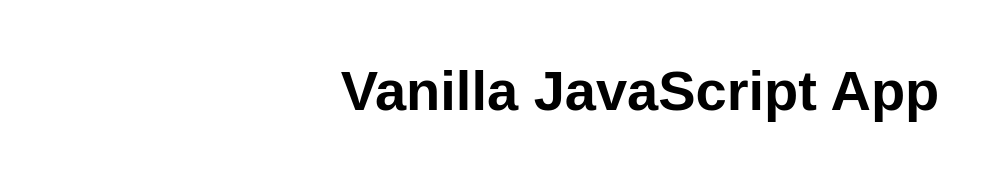
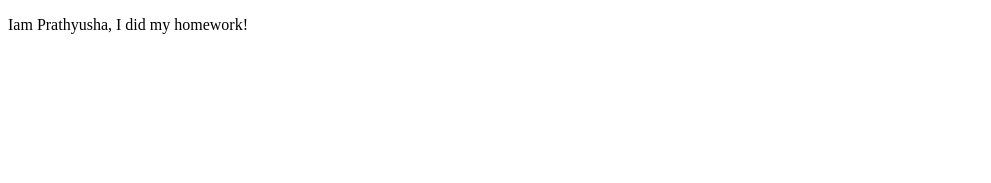
Before and after one commit to Prathyusha-Mokkapati/ITC505, a website: page src/index.html in a window 1280 px wide. Shown: the whole page, without its empty margins (0-991 px from the left). Drawn offline with Linux system fonts and the light colour scheme.

Commit message:
Update index.html

```diff
--- a/src/index.html
+++ b/src/index.html
@@ -1,17 +1,13 @@
 <!DOCTYPE html>
-<html lang="en">
+<html>
+    <head>
+        <title>Homework 1</title>
+    </head>
+    <body>
+        <p>
+			Iam Prathyusha,
+            I did my homework!
+        </p>
 
-<head>
-  <meta charset="UTF-8">
-  <meta name="viewport" content="width=device-width, initial-scale=1.0">
-  <link rel="stylesheet" href="styles.css">
-  <title>Vanilla JavaScript App</title>
-</head>
-
-<body>
-  <main>
-    <h1>Vanilla JavaScript App</h1>
-  </main>
-</body>
-
+    </body>
 </html>
```
